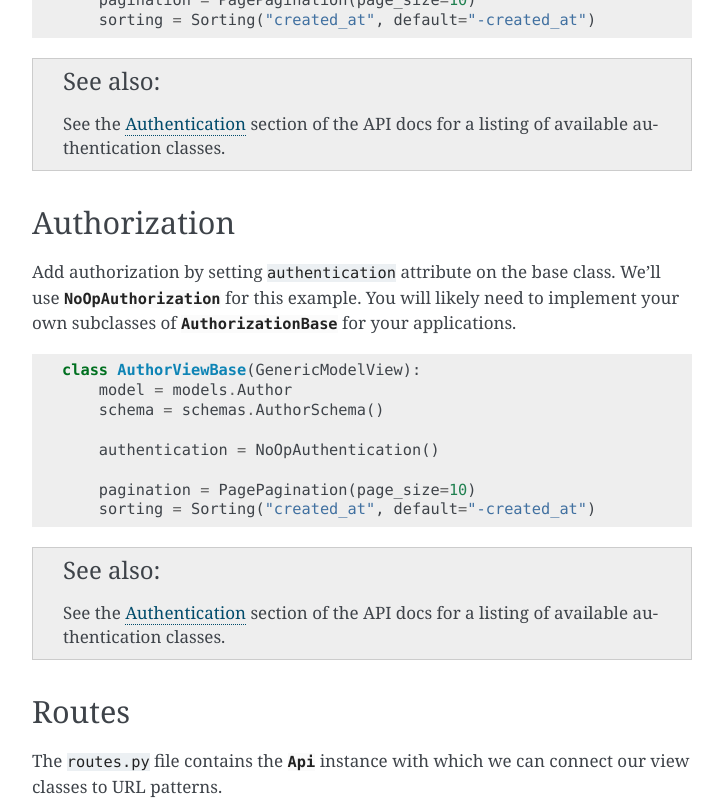
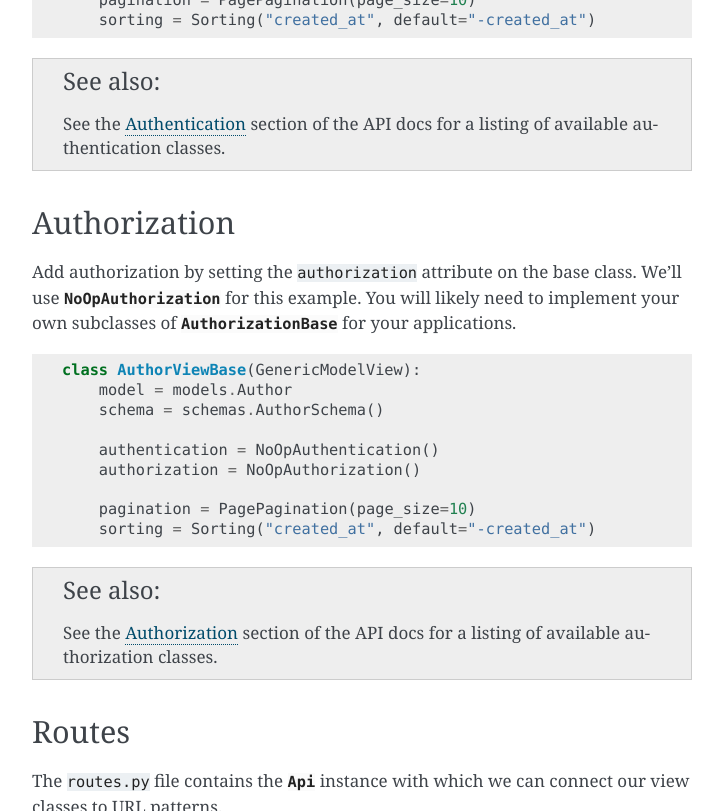
Before and after one commit to 4Catalyzer/flask-resty, a Sphinx documentation site: the page built from docs/guide.rst, in a window 1280 px wide and 900 px high, scrolled down 4240 px, cut to the strip 0-811 px from the top of the window. Shown: the whole strip, without its empty margins (388-1111 px from the left). Built offline with Sphinx 7.4.7, drawn with Linux system fonts in a browser that asks for light colours.

Commit message:
Fix authz docs

```diff
--- a/docs/api.rst
+++ b/docs/api.rst
@@ -32,6 +32,8 @@ Authentication
   :members:
 
 .. autoclass:: NoOpAuthentication
+
+.. _authorization:
 
 Authorization
 -------------
--- a/docs/guide.rst
+++ b/docs/guide.rst
@@ -190,7 +190,7 @@ for this example. Flask-RESTy also includes a `JwtAuthentication <flask_resty.Jw
 Authorization
 -------------
 
-Add authorization by setting ``authentication`` attribute on the base class. We'll use `NoOpAuthorization <flask_resty.NoOpAuthorization>`
+Add authorization by setting the ``authorization`` attribute on the base class. We'll use `NoOpAuthorization <flask_resty.NoOpAuthorization>`
 for this example. You will likely need to implement your own subclasses of `AuthorizationBase <flask_resty.AuthorizationBase>`
 for your applications.
 
@@ -202,13 +202,14 @@ for your applications.
         schema = schemas.AuthorSchema()
 
         authentication = NoOpAuthentication()
+        authorization = NoOpAuthorization()
 
         pagination = PagePagination(page_size=10)
         sorting = Sorting("created_at", default="-created_at")
 
 .. seealso::
 
-    See the :ref:`authentication` section of the API docs for a listing of available authentication classes.
+    See the :ref:`authorization` section of the API docs for a listing of available authorization classes.
 
 Routes
 ------
```
